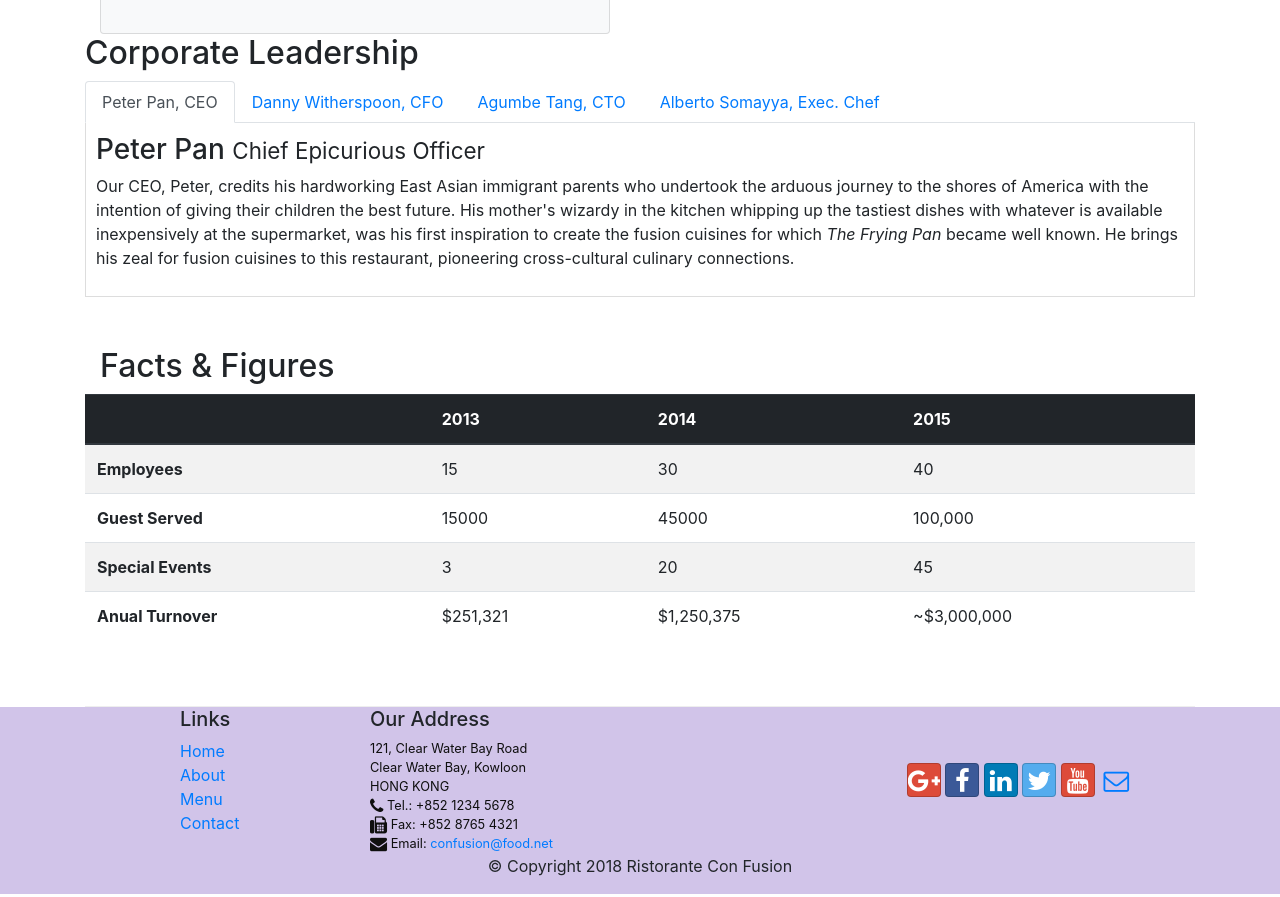
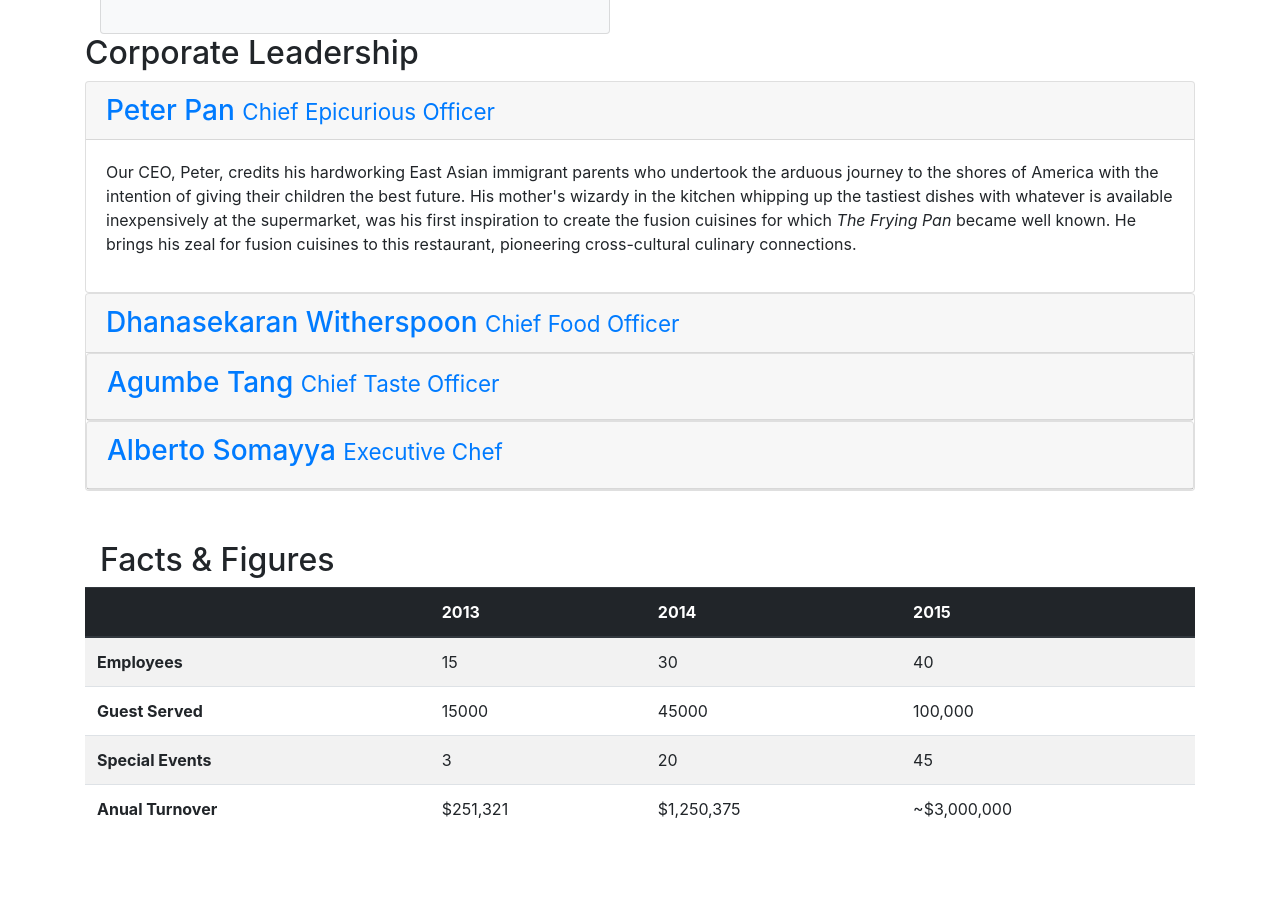
Before and after one commit to Longlhse161497/Assignment_1, a website: page aboutus.html in a window 1280 px wide. Shown: the part 1231-2128 px from the top of the page. Drawn offline with nearby package versions, Linux system fonts and the light colour scheme.

Commit message:
Accordion

```diff
--- a/aboutus.html
+++ b/aboutus.html
@@ -99,7 +99,7 @@
         <div class="row">
             <div class="col col-sm">
                 <h2>Corporate Leadership</h2>
-                <ul class="nav nav-tabs">
+                <!--<ul class="nav nav-tabs">
                     <li class="nav-item">
                         <a class="nav-link active" href="#peter" role="tab" data-toggle="tab">Peter Pan, CEO</a>
                     </li>
@@ -112,23 +112,50 @@
                     <li class="nav-item">
                         <a class="nav-link" href="#alberto" role="tab" data-toggle="tab">Alberto Somayya, Exec. Chef</a>
                     </li>
-                </ul>
-                <div class="tab-content">
-                    <div role="tabpane1" class="tab-pane fade show active" id="peter">
-                        <h3>Peter Pan <small>Chief Epicurious Officer</small></h3>
-                        <p class="d-none d-sm-block">Our CEO, Peter, credits his hardworking East Asian immigrant parents who undertook the arduous journey to the shores of America with the intention of giving their children the best future. His mother's wizardy in the kitchen whipping up the tastiest dishes with whatever is available inexpensively at the supermarket, was his first inspiration to create the fusion cuisines for which <em>The Frying Pan</em> became well known. He brings his zeal for fusion cuisines to this restaurant, pioneering cross-cultural culinary connections.</p>
+                </ul>-->
+                <div class="accordion">
+                    <div class="card">
+                        <div class="card-header" role="tab" id="peterhead">
+                            <h3 class="mb-0">
+                                <a data-toggle="collapse" href="#peter">Peter Pan <small>Chief Epicurious Officer</small></a>
+                            </h3>
+                        </div>
+                        <div class="collapse show" id="peter" data-parent="#accordion">
+                            <div class="card-body">
+                                <p class="d-none d-sm-block">Our CEO, Peter, credits his hardworking East Asian immigrant parents who undertook the arduous journey to the shores of America with the intention of giving their children the best future. His mother's wizardy in the kitchen whipping up the tastiest dishes with whatever is available inexpensively at the supermarket, was his first inspiration to create the fusion cuisines for which <em>The Frying Pan</em> became well known. He brings his zeal for fusion cuisines to this restaurant, pioneering cross-cultural culinary connections.</p>
+                            </div>
+                        </div>
                     </div>
-                    <div role="tabpane1" class="tab-pane fade" id="danny">
-                        <h3>Dhanasekaran Witherspoon <small>Chief Food Officer</small></h3>
-                        <p class="d-none d-sm-block">Our CFO, Danny, as he is affectionately referred to by his colleagues, comes from a long established family tradition in farming and produce. His experiences growing up on a farm in the Australian outback gave him great appreciation for varieties of food sources. As he puts it in his own words, <em>Everything that runs, wins, and everything that stays, pays!</em></p>
+                    <div class="card">
+                        <div class="card-header" role="tab" id="dannyhead">
+                        <h3 class="mb-0">
+                            <a data-toggle="collapse" href="#danny">Dhanasekaran Witherspoon <small>Chief Food Officer</small></a>
+                        </h3>
+                        <div class="collapse" id="danny" data-parent="#accordion">
+                            <div class="card-body">
+                                <p class="d-none d-sm-block">Our CFO, Danny, as he is affectionately referred to by his colleagues, comes from a long established family tradition in farming and produce. His experiences growing up on a farm in the Australian outback gave him great appreciation for varieties of food sources. As he puts it in his own words, <em>Everything that runs, wins, and everything that stays, pays!</em></p>
+                            </div>
+                        </div>
                     </div>
-                    <div role="tabpane1" class="tab-pane fade" id="agumbe">
-                        <h3>Agumbe Tang <small>Chief Taste Officer</small></h3>
-                        <p class="d-none d-sm-block">Blessed with the most discerning gustatory sense, Agumbe, our CTO, personally ensures that every dish that we serve meets his exacting tastes. Our chefs dread the tongue lashing that ensues if their dish does not meet his exacting standards. He lives by his motto, <em>You click only if you survive my lick.</em></p>
+                    <div class="card">
+                        <div class="card-header" role="tab" id="agumbehead">
+                            <a data-toggle="collapse" href="#agumbe"><h3>Agumbe Tang <small>Chief Taste Officer</small></h3></a>
+                        </div>
                     </div>
-                    <div role="tabpane1" class="tab-pane fade" id="alberto">
-                        <h3>Alberto Somayya <small>Executive Chef</small></h3>
-                        <p class="d-none d-sm-block">Award winning three-star Michelin chef with wide International experience having worked closely with whos-who in the culinary world, he specializes in creating mouthwatering Indo-Italian fusion experiences. He says, <em>Put together the cuisines from the two craziest cultures, and you get a winning hit! Amma Mia!</em></p>
+                    <div class="collapse" id="agumbe" data-parent="#accordion">
+                        <div class="card-body">
+                            <p class="d-none d-sm-block">Blessed with the most discerning gustatory sense, Agumbe, our CTO, personally ensures that every dish that we serve meets his exacting tastes. Our chefs dread the tongue lashing that ensues if their dish does not meet his exacting standards. He lives by his motto, <em>You click only if you survive my lick.</em></p>
+                        </div>
+                    </div>
+                    <div class="card">
+                        <div class="card-header" role="tab" id="albertohead">
+                            <a data-toggle="collapse" href="#alberto"><h3>Alberto Somayya <small>Executive Chef</small></h3></a>
+                        </div>
+                    </div>
+                    <div class="collapse" id="alberto" data-parent="#accordion">
+                        <div class="card-body">
+                            <p class="d-none d-sm-block">Award winning three-star Michelin chef with wide International experience having worked closely with whos-who in the culinary world, he specializes in creating mouthwatering Indo-Italian fusion experiences. He says, <em>Put together the cuisines from the two craziest cultures, and you get a winning hit! Amma Mia!</em></p>
+                        </div>
                     </div>
                 </div>
                 <div class="row row-content">
```
